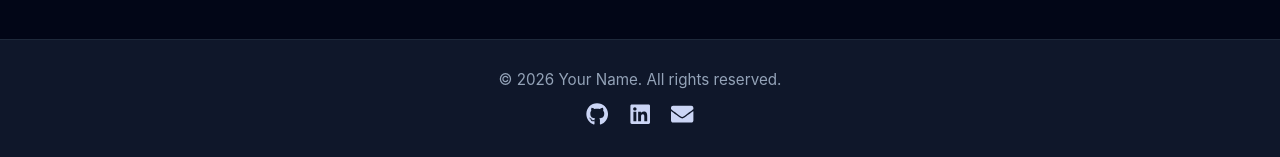
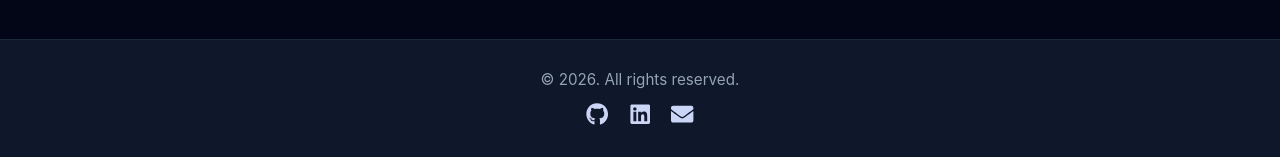
Before and after one commit to vidyashree-sys/Portfolio, a React (Vite) app in the folder my_portfolio/: page / in a window 1280 px wide. Shown: the part 1712-1869 px from the top of the page. Built offline with nearby package versions, Linux system fonts and the light colour scheme.

Commit message:
Modified Footer.js file

```diff
--- a/my_portfolio/src/components/Footer.jsx
+++ b/my_portfolio/src/components/Footer.jsx
@@ -4,7 +4,7 @@
   return (
     <footer className="footer">
       <div className="footer-container">
-        <p>© 2026 Your Name. All rights reserved.</p>
+        <p>© 2026. All rights reserved.</p>
 
         <div className="footer-socials">
           <a href="https://github.com/vidyashree-sys" target="_blank" rel="noreferrer">
```
